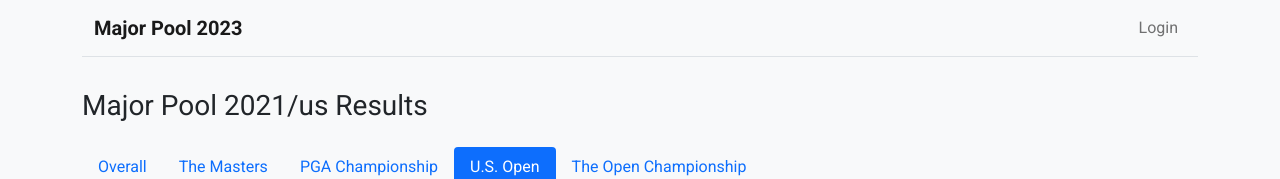
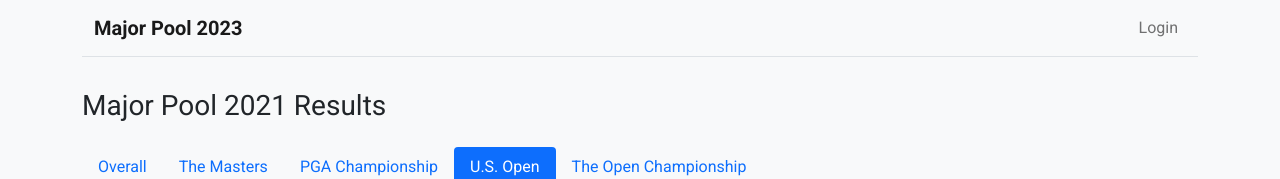
Before and after one commit to nicksaxton/major-pool-2022, a React (Create React App) app: page /2021/us in a window 1280 px wide. Shown: the top 179 px of the page. Built offline with nearby package versions, Linux system fonts and the light colour scheme; no server answers; the database is empty.

Commit message:
Fix previous results title

```diff
--- a/src/pages/PreviousResultsPage/index.tsx
+++ b/src/pages/PreviousResultsPage/index.tsx
@@ -7,7 +7,7 @@ export default function PreviousResultsPage() {
   const golfersById = useGolfers();
   const location = useLocation();
 
-  const year = location.pathname.replace('/', '');
+  const year = location.pathname.split('/')[1];
 
   return (
     <>
```
